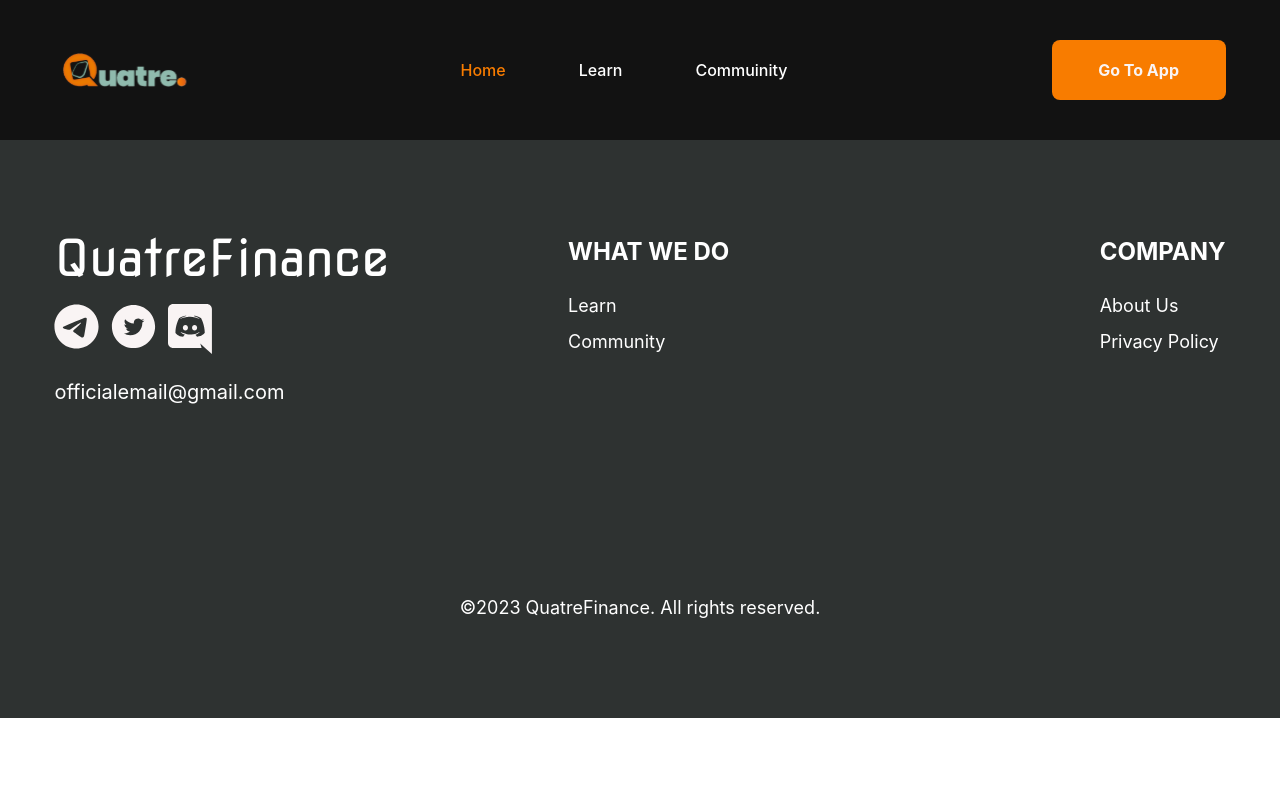
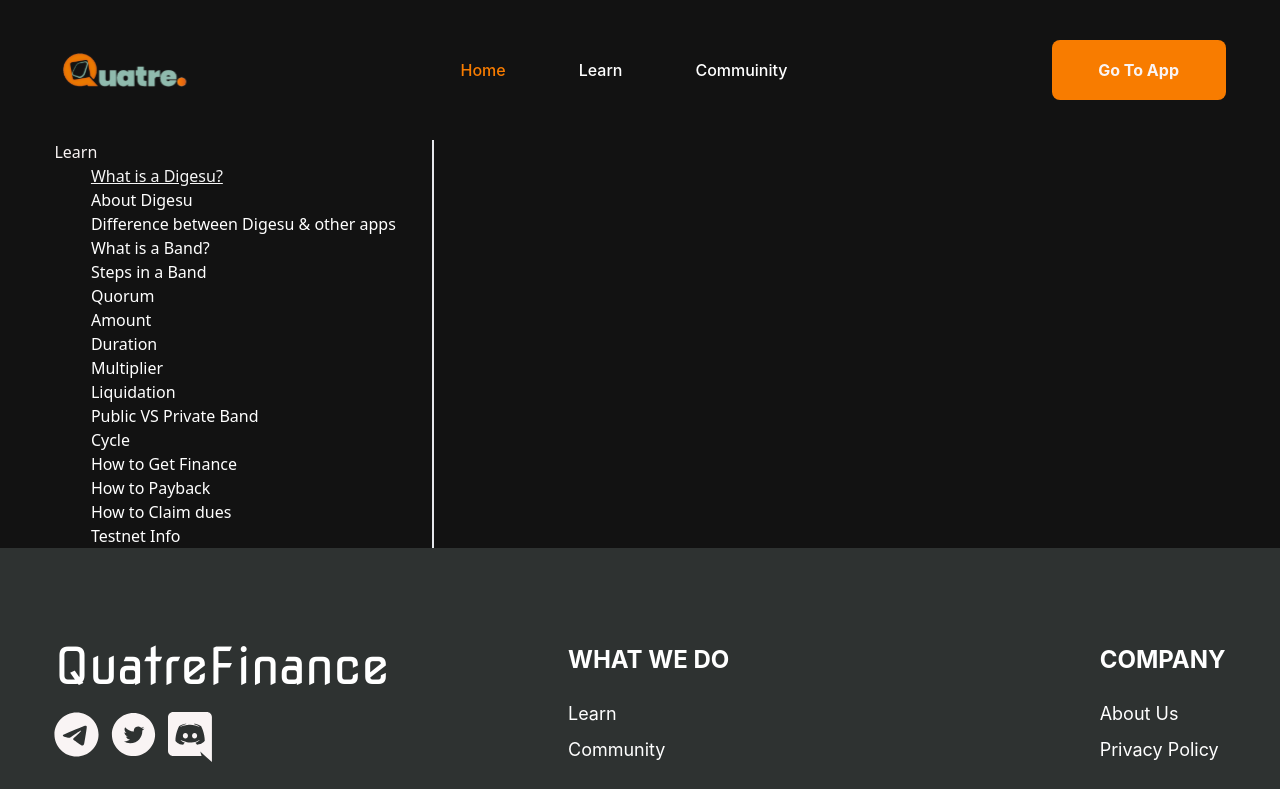
Before and after one commit to Rex739/quatre-finance-docs, a Next.js app: page / in a window 1280 px wide. Shown: the top 789 px of the page. Built offline with nearby package versions, Linux system fonts and the light colour scheme.

Commit message:
app update

```diff
--- a/src/components/sidebar/data.js
+++ b/src/components/sidebar/data.js
@@ -2,65 +2,81 @@
   {
     id: 0,
     navList: "What is a Digesu?",
+    href: "/",
   },
   {
     id: 1,
     navList: "About Digesu",
+    href: "/about-digesu",
   },
   {
     id: 2,
     navList: "Difference between Digesu & other apps",
+    href: "/difference-between-digesu-and-other-apps",
   },
   {
     id: 3,
     navList: "What is a Band?",
+    href: "/what-is-a-band",
   },
   {
     id: 4,
     navList: "Steps in a Band",
+    href: "/steps-in-a-band",
   },
   {
     id: 5,
     navList: "Quorum",
+    href: "/quorum",
   },
   {
     id: 6,
     navList: "Amount",
+    href: "/amount",
   },
   {
     id: 7,
     navList: "Duration",
+    href: "/duration",
   },
   {
     id: 8,
     navList: "Multiplier",
+    href: "/multiplier",
   },
   {
     id: 9,
     navList: "Liquidation",
+    href: "/what-is-a-digesu",
   },
   {
     id: 10,
     navList: "Public VS Private Band",
+    href: "/public-private-band",
   },
   {
     id: 11,
     navList: "Cycle",
+    href: "/cycle",
   },
   {
     id: 12,
     navList: "How to Get Finance",
+    href: "/how-to-get-finance",
   },
   {
     id: 13,
     navList: "How to Payback",
+    href: "/how-to-payback",
   },
   {
     id: 14,
     navList: "How to Claim dues",
+    href: "/how-to-claim-dues",
   },
   {
     id: 16,
     navList: "Testnet Info",
+    href: "/testnet-info",
   },
 ]
--- a/src/pages/index.js
+++ b/src/pages/index.js
@@ -1,13 +1,13 @@
 import React from "react"
+import SideBar from "../components/sidebar/sidebar"
 // import SEOHead from "../components/SEOHead/SEOHead"
 // import TransparenLayer from "../components/transparentLayer"
 
-const Home = ({ isClicked }) => {
+const Home = ({ handleClick, isClicked }) => {
   return (
     <main className="bg-green1 relative lg:flex">
-
       <main className="wrapper text-white1 lg:flex">
-
+        <SideBar handleClick={handleClick} />
         <main></main>
       </main>
     </main>
```
